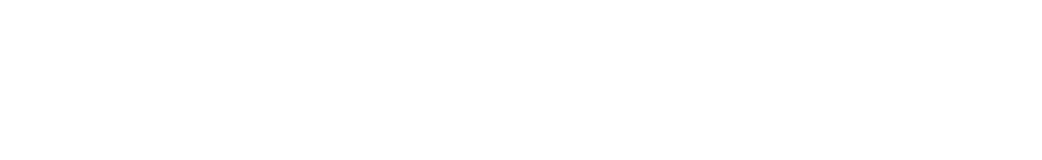
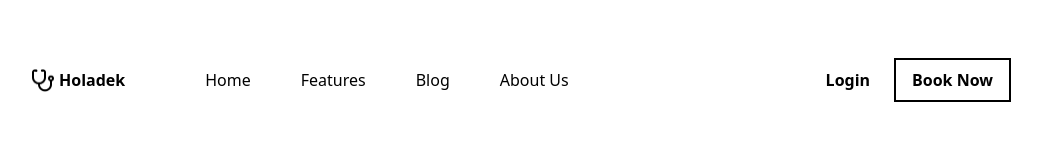
Before and after one commit to Alifmslm/Holadek-Slicing-Web, a plain HTML site: page index.html in a window 1280 px wide. Shown: the whole page, without its empty margins (119-1161 px from the left). Drawn offline with nearby package versions, Linux system fonts and the light colour scheme.

Commit message:
navbar: done✅

```diff
--- a/index.html
+++ b/index.html
@@ -1,11 +1,42 @@
     <!DOCTYPE html>
     <html lang="en">
+
     <head>
         <meta charset="UTF-8">
         <meta name="viewport" content="width=device-width, initial-scale=1.0">
         <title>Holadek - Konsultasi Dokter</title>
+        <script src="https://cdn.jsdelivr.net/npm/@tailwindcss/browser@4"></script>
     </head>
+
     <body>
+        <div class="mx-[150px] my-[58px]">
+            <div class="header flex justify-between">
+                <nav class="nav-header flex items-center">
+                    <div class="flex gap-[80px]">
+                        <div class="flex gap-1">
+                            <img src="asset/image/holadok-logo.png" alt="" class="logo w-[24px] h-fit">
+                            <h1 class="text-color font-bold">Holadek</h1>
+                        </div>
+                        <ul class="flex gap-[50px] items-center">
+                            <li class="text-color">Home</li>
+                            <li class="text-color">Features</li>
+                            <li class="text-color">Blog</li>
+                            <li class="text-color">About Us</li>
+                        </ul>
+                    </div>
+                </nav>
+                <div class="container-button flex gap-2">
+                    <button id="login-button" class="px-4 py-2 font-bold rounded">Login</button>
+                    <button id="book-button" class="px-4 py-2 font-bold border-black border-2">Book Now</button>
+                </div>
+            </div>
+            <div class="hero">
 
+            </div>
+            <div class="benefit-section">
+
+            </div>
+        </div>
     </body>
+
     </html>
--- a/style.css
+++ b/style.css
@@ -0,0 +1,3 @@
+.text-color {
+    color: #101C45;
+}
```
Lines whose indentation alone changed are shown as unchanged.
